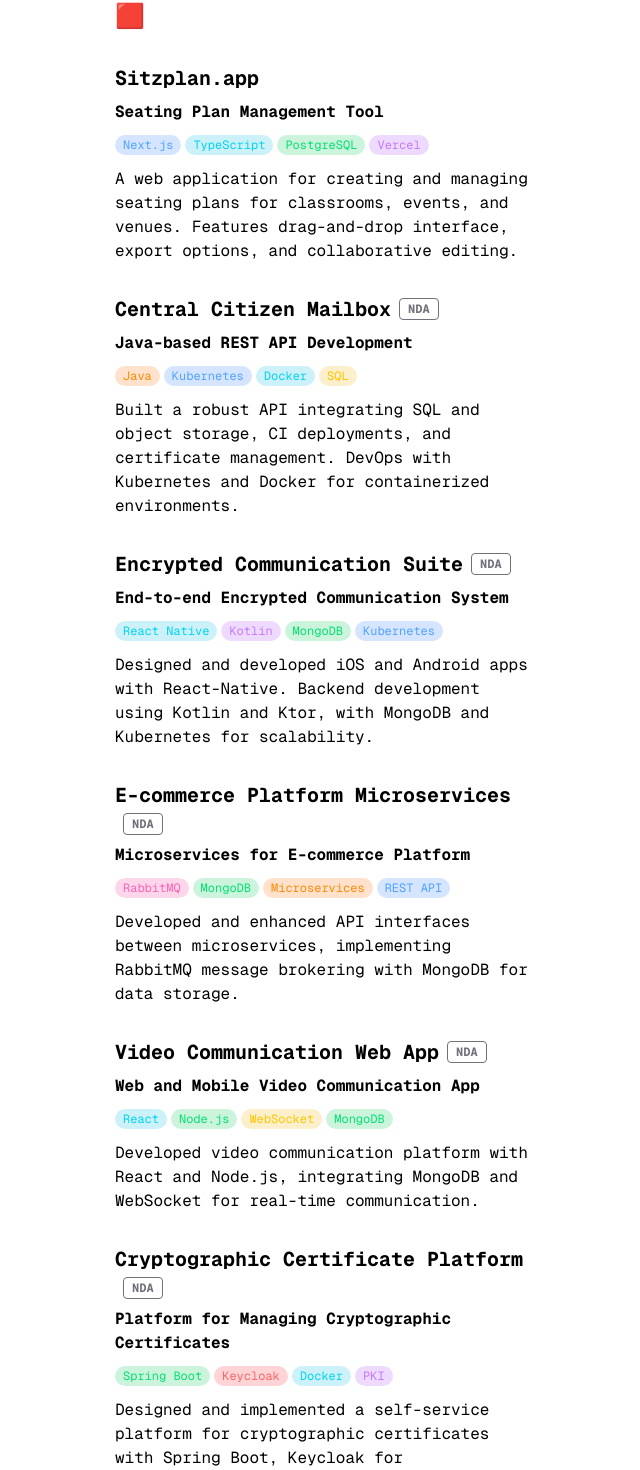
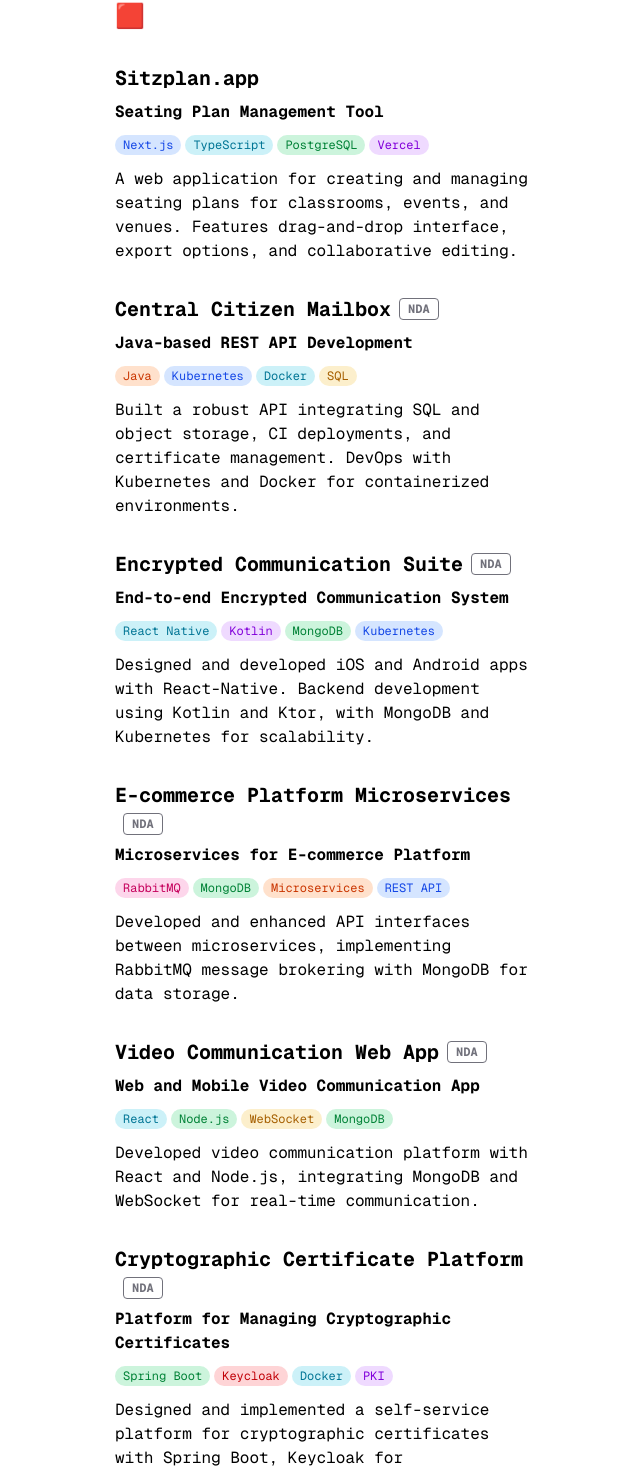
Before and after one commit to frhd/quantyc.com, a Next.js app: page /projects in a window 1280 px wide. Shown: the part 160-1630 px from the top of the page, without its empty margins (173-813 px from the left). Built offline with nearby package versions, Linux system fonts and the light colour scheme.

Commit message:
lighthouse

```diff
--- a/app/global.css
+++ b/app/global.css
@@ -32,6 +32,11 @@
 
 html {
   min-width: 360px;
+}
+
+/* Optimize font loading to prevent layout shifts */
+@font-face {
+  font-display: swap;
 }
 
 .prose .anchor {
--- a/app/imprint/page.tsx
+++ b/app/imprint/page.tsx
@@ -1,5 +1,3 @@
-import { GeistSans } from 'geist/font/sans';
-
 export const metadata = {
   title: 'Impressum',
   description: 'Rechtliche Informationen über die Website.',
@@ -7,7 +5,7 @@
 
 export default function Page() {
   return (
-    <section className={`max-w-[420px] ${GeistSans.className} transition-all duration-300 ease-in-out`}>
+    <section className="max-w-[420px] transition-all duration-300 ease-in-out">
       <h1 className="mb-8 text-2xl font-semibold tracking-tighter">
         <a href="/" className="hover:underline">🟥</a>
       </h1>
--- a/app/layout.tsx
+++ b/app/layout.tsx
@@ -3,6 +3,7 @@
 import { Analytics } from '@vercel/analytics/react'
 import Footer from './components/footer'
 import { baseUrl } from './sitemap'
+import { GeistMono } from 'geist/font/mono'
 
 export const metadata: Metadata = {
   metadataBase: new URL(baseUrl),
@@ -37,12 +38,10 @@
   },
 }
 
-const cx = (...classes) => classes.filter(Boolean).join(' ')
-
 export default function RootLayout({ children }: { children: React.ReactNode }) {
   return (
     <html lang="en" suppressHydrationWarning>
-      <body className="bg-white text-black antialiased max-w-3xl mx-auto p-4 md:p-6 lg:p-8">
+      <body className={`${GeistMono.className} bg-white text-black antialiased max-w-3xl mx-auto p-4 md:p-6 lg:p-8`}>
         <main className="min-h-screen flex flex-col py-8 pt-16 md:py-12 md:pt-24 lg:py-16 lg:pt-32">
           {children}
           <Footer />
--- a/app/page.tsx
+++ b/app/page.tsx
@@ -1,8 +1,6 @@
-import { GeistMono } from 'geist/font/mono';
-
 export default function Page() {
   return (
-    <section className={`max-w-[400px] ${GeistMono.className} transition-all duration-300 ease-in-out`}>
+    <section className="max-w-[400px] transition-all duration-300 ease-in-out">
       <h1 className="mb-8 text-2xl font-semibold tracking-tighter">
         <a href="/" className="hover:underline">🟥</a>
       </h1>
--- a/app/projects/page.tsx
+++ b/app/projects/page.tsx
@@ -1,5 +1,3 @@
-import { GeistMono } from 'geist/font/mono';
-
 const Tag = ({ children, color }: { children: React.ReactNode; color: string }) => (
   <span className={`inline-block px-2 py-0.5 text-xs rounded-full mr-1 mb-1 ${color}`}>
     {children}
@@ -14,7 +12,7 @@
 
 export default function ProjectsPage() {
   return (
-    <section className={`max-w-[420px] ${GeistMono.className}  transition-all duration-300 ease-in-out`}>
+    <section className="max-w-[420px] transition-all duration-300 ease-in-out">
       <h1 className="mb-8 text-2xl font-semibold tracking-tighter">
         <a href="/" className="hover:underline">🟥</a>
       </h1>
@@ -30,10 +28,10 @@
           <strong>Seating Plan Management Tool</strong>
         </p>
         <div className="mb-2">
-          <Tag color="bg-blue-500/20 text-blue-400">Next.js</Tag>
-          <Tag color="bg-cyan-500/20 text-cyan-400">TypeScript</Tag>
-          <Tag color="bg-green-500/20 text-green-400">PostgreSQL</Tag>
-          <Tag color="bg-purple-500/20 text-purple-400">Vercel</Tag>
+          <Tag color="bg-blue-500/20 text-blue-700">Next.js</Tag>
+          <Tag color="bg-cyan-500/20 text-cyan-700">TypeScript</Tag>
+          <Tag color="bg-green-500/20 text-green-700">PostgreSQL</Tag>
+          <Tag color="bg-purple-500/20 text-purple-700">Vercel</Tag>
         </div>
         <p>
           A web application for creating and managing seating plans for classrooms, events, and venues. Features drag-and-drop interface, export options, and collaborative editing.
@@ -49,10 +47,10 @@
           <strong>Java-based REST API Development</strong>
         </p>
         <div className="mb-2">
-          <Tag color="bg-orange-500/20 text-orange-400">Java</Tag>
-          <Tag color="bg-blue-500/20 text-blue-400">Kubernetes</Tag>
-          <Tag color="bg-cyan-500/20 text-cyan-400">Docker</Tag>
-          <Tag color="bg-yellow-500/20 text-yellow-400">SQL</Tag>
+          <Tag color="bg-orange-500/20 text-orange-700">Java</Tag>
+          <Tag color="bg-blue-500/20 text-blue-700">Kubernetes</Tag>
+          <Tag color="bg-cyan-500/20 text-cyan-700">Docker</Tag>
+          <Tag color="bg-yellow-500/20 text-yellow-700">SQL</Tag>
         </div>
         <p>
           Built a robust API integrating SQL and object storage, CI deployments, and certificate management. DevOps with Kubernetes and Docker for containerized environments.
@@ -68,10 +66,10 @@
           <strong>End-to-end Encrypted Communication System</strong>
         </p>
         <div className="mb-2">
-          <Tag color="bg-cyan-500/20 text-cyan-400">React Native</Tag>
-          <Tag color="bg-purple-500/20 text-purple-400">Kotlin</Tag>
-          <Tag color="bg-green-500/20 text-green-400">MongoDB</Tag>
-          <Tag color="bg-blue-500/20 text-blue-400">Kubernetes</Tag>
+          <Tag color="bg-cyan-500/20 text-cyan-700">React Native</Tag>
+          <Tag color="bg-purple-500/20 text-purple-700">Kotlin</Tag>
+          <Tag color="bg-green-500/20 text-green-700">MongoDB</Tag>
+          <Tag color="bg-blue-500/20 text-blue-700">Kubernetes</Tag>
         </div>
         <p>
           Designed and developed iOS and Android apps with React-Native. Backend development using Kotlin and Ktor, with MongoDB and Kubernetes for scalability.
@@ -87,10 +85,10 @@
           <strong>Microservices for E-commerce Platform</strong>
         </p>
         <div className="mb-2">
-          <Tag color="bg-pink-500/20 text-pink-400">RabbitMQ</Tag>
-          <Tag color="bg-green-500/20 text-green-400">MongoDB</Tag>
-          <Tag color="bg-orange-500/20 text-orange-400">Microservices</Tag>
-          <Tag color="bg-blue-500/20 text-blue-400">REST API</Tag>
+          <Tag color="bg-pink-500/20 text-pink-700">RabbitMQ</Tag>
+          <Tag color="bg-green-500/20 text-green-700">MongoDB</Tag>
+          <Tag color="bg-orange-500/20 text-orange-700">Microservices</Tag>
+          <Tag color="bg-blue-500/20 text-blue-700">REST API</Tag>
         </div>
         <p>
           Developed and enhanced API interfaces between microservices, implementing RabbitMQ message brokering with MongoDB for data storage.
@@ -106,10 +104,10 @@
           <strong>Web and Mobile Video Communication App</strong>
         </p>
         <div className="mb-2">
-          <Tag color="bg-cyan-500/20 text-cyan-400">React</Tag>
-          <Tag color="bg-green-500/20 text-green-400">Node.js</Tag>
-          <Tag color="bg-yellow-500/20 text-yellow-400">WebSocket</Tag>
-          <Tag color="bg-green-500/20 text-green-400">MongoDB</Tag>
+          <Tag color="bg-cyan-500/20 text-cyan-700">React</Tag>
+          <Tag color="bg-green-500/20 text-green-700">Node.js</Tag>
+          <Tag color="bg-yellow-500/20 text-yellow-700">WebSocket</Tag>
+          <Tag color="bg-green-500/20 text-green-700">MongoDB</Tag>
         </div>
         <p>
           Developed video communication platform with React and Node.js, integrating MongoDB and WebSocket for real-time communication.
@@ -125,10 +123,10 @@
           <strong>Platform for Managing Cryptographic Certificates</strong>
         </p>
         <div className="mb-2">
-          <Tag color="bg-green-500/20 text-green-400">Spring Boot</Tag>
-          <Tag color="bg-red-500/20 text-red-400">Keycloak</Tag>
-          <Tag color="bg-cyan-500/20 text-cyan-400">Docker</Tag>
-          <Tag color="bg-purple-500/20 text-purple-400">PKI</Tag>
+          <Tag color="bg-green-500/20 text-green-700">Spring Boot</Tag>
+          <Tag color="bg-red-500/20 text-red-700">Keycloak</Tag>
+          <Tag color="bg-cyan-500/20 text-cyan-700">Docker</Tag>
+          <Tag color="bg-purple-500/20 text-purple-700">PKI</Tag>
         </div>
         <p>
           Designed and implemented a self-service platform for cryptographic certificates with Spring Boot, Keycloak for authentication, and Docker for deployment.
@@ -144,10 +142,10 @@
           <strong>Electronic Data Interchange Platform</strong>
         </p>
         <div className="mb-2">
-          <Tag color="bg-orange-500/20 text-orange-400">Java</Tag>
-          <Tag color="bg-green-500/20 text-green-400">MongoDB</Tag>
-          <Tag color="bg-red-500/20 text-red-400">Angular</Tag>
-          <Tag color="bg-blue-500/20 text-blue-400">EDI</Tag>
+          <Tag color="bg-orange-500/20 text-orange-700">Java</Tag>
+          <Tag color="bg-green-500/20 text-green-700">MongoDB</Tag>
+          <Tag color="bg-red-500/20 text-red-700">Angular</Tag>
+          <Tag color="bg-blue-500/20 text-blue-700">EDI</Tag>
         </div>
         <p>
           Developed a web-based platform for exchanging business documents, utilizing Java, MongoDB, and Angular. Managed build, deployment, and release cycles.
--- a/next.config.js
+++ b/next.config.js
@@ -1,11 +1,9 @@
+/** @type {import('next').NextConfig} */
 const nextConfig = {
   reactStrictMode: true,
-  webpack: (config) => {
-    config.externals = {
-      ...config.externals,
-      react: 'React',
-      'react-dom': 'ReactDOM',
-    };
-    return config;
+  experimental: {
+    optimizePackageImports: ['geist'],
   },
 };
+
+module.exports = nextConfig;
```
Also changed, not shown: package.json (+7 -1 lines).
